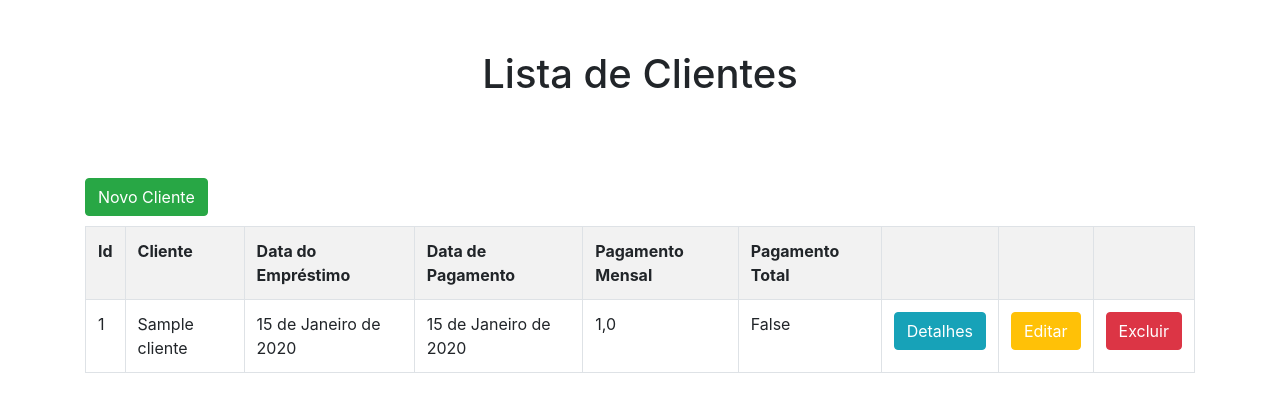
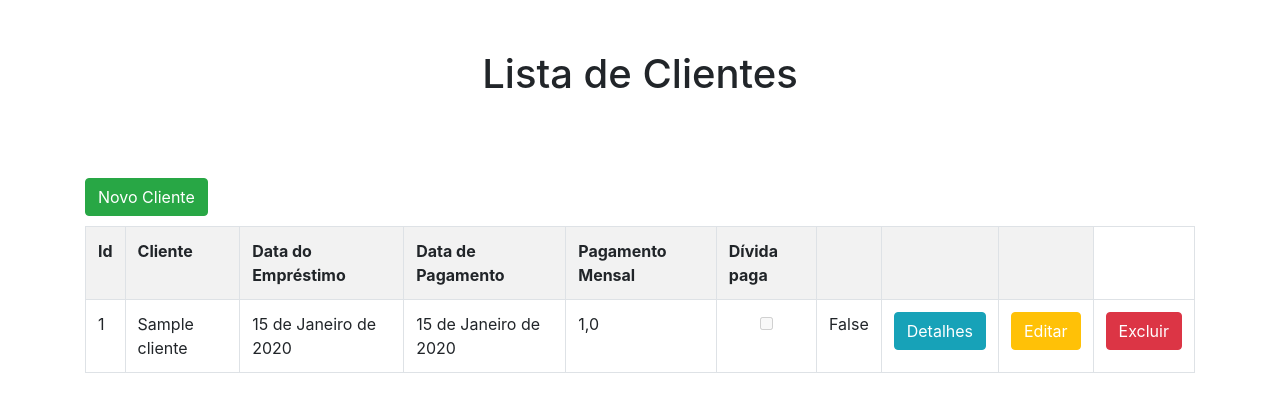
Before and after one commit to FerrazM/loan-database, a Django app: page / in a window 1280 px wide. Shown: the part 72-484 px from the top of the page. Run offline with Django 4.2, Linux system fonts and the light colour scheme; a user stored in the database is signed in; tables that the repository leaves empty hold one stand-in row (values such as "Sample post").

Commit message:
commit botão checklist

```diff
--- a/loan_database/models.py
+++ b/loan_database/models.py
@@ -15,4 +15,5 @@ class Cliente(models.Model):
                             verbose_name='Data do empréstimo')
     vencimento_mensal = models.DateField(
         max_length=10, default=datetime.now, verbose_name='Data de pagamento')
-    divida_total_paga = models.BooleanField(default=False)
+    divida_total_paga = models.BooleanField(default=False,
+                                            verbose_name='Dívida paga')
--- a/loan_database/templates/loans/clientes.html
+++ b/loan_database/templates/loans/clientes.html
@@ -10,7 +10,7 @@
         <th>Data do Empréstimo</th>
         <th>Data de Pagamento</th>
         <th>Pagamento Mensal</th>
-        <th>Pagamento Total</th>
+        <th>Dívida paga</th>
         <th></th>
         <th></th>
         <th></th>
@@ -22,6 +22,11 @@
         <td>{{dado.data}}</td>
         <td>{{dado.vencimento_mensal}}</td>
         <td>{{dado.pagamento_mensal}}</td>
+        {% if dado.divida_total_paga %}
+        <td style='text-align:center'><input disabled type='checkbox' checked></td>
+        {% else %}
+        <td style='text-align:center'><input disabled type='checkbox'></td>
+        {% endif %}
         <td>{{dado.divida_total_paga}}</td>
         <td><button class = 'btn btn-info'><a style = 'color: white;'href="{% url 'detalhe' dado.id %}">Detalhes</a></button></td>
         <td><button class = 'btn btn-warning'><a style = 'color: white;' href="{% url 'editar' dado.id %}">Editar</a></button></td>
```
